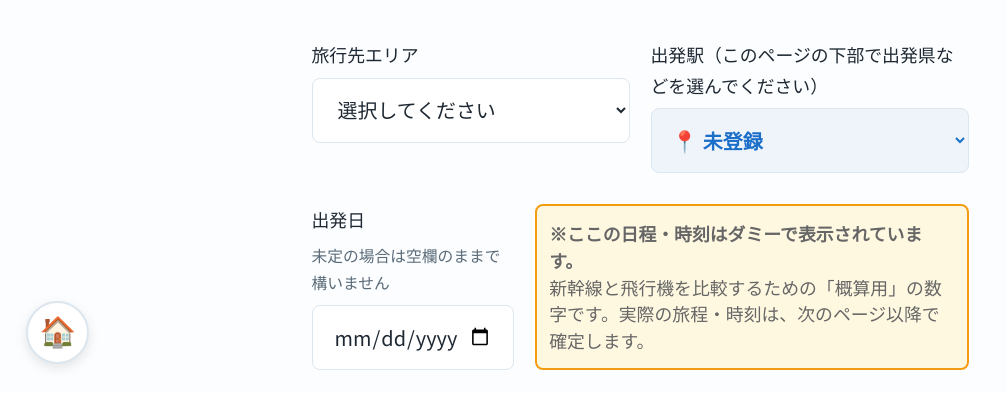
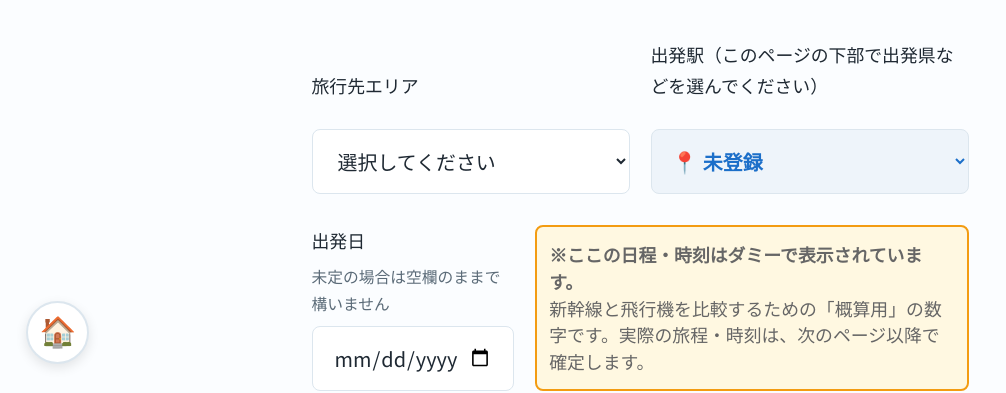
Before and after one commit to kimijimasan-lgtm/koharu_public, a plain HTML site: page index.html in a window 1280 px wide. Shown: the part 410-803 px from the top of the page, without its empty margins (0-1006 px from the left). Drawn offline with Linux system fonts and the light colour scheme; a web font is replaced by a local one.

Commit message:
fix: 出発駅・旅行先エリアのセレクトボックスの高さを揃える
Co-Authored-By: Claude Sonnet 5 <noreply@anthropic.com>
Claude-Session: https://claude.ai/code/session_01JWAeA5ZnvSSLon65pyC9YW

```diff
--- a/index.html
+++ b/index.html
@@ -54,10 +54,10 @@
       <form id="form-input">
         <!-- 公開版：自宅住所欄は削除（個人情報保護のため） -->
 
-        <div class="form-row" style="display: flex; gap: 1rem; align-items: flex-start; margin-bottom: 0.5rem;">
-          <div style="flex: 1;">
-            <label class="form-label" for="destination">旅行先エリア</label>
-            <select id="destination" class="form-input form-select" required style="cursor: pointer; appearance: auto;">
+        <div class="form-row" style="display: grid; grid-template-columns: 1fr 1fr; grid-template-rows: auto auto; column-gap: 1rem; margin-bottom: 0.5rem;">
+          <label class="form-label" for="destination" style="grid-column: 1; grid-row: 1; align-self: end;">旅行先エリア</label>
+          <label class="form-label" style="grid-column: 2; grid-row: 1; align-self: end;">出発駅（このページの下部で出発県などを選んでください）</label>
+          <select id="destination" class="form-input form-select" required style="grid-column: 1; grid-row: 2; cursor: pointer; appearance: auto;">
             <option value="" disabled selected>選択してください</option>
             <option value="札幌">北海道・札幌</option>
             <option value="函館">北海道・函館</option>
@@ -83,16 +83,12 @@
             <option value="根室">北海道・根室</option>
 
           </select>
-          </div>
-          <div style="flex: 1;">
-            <label class="form-label">出発駅（このページの下部で出発県などを選んでください）</label>
-            <div style="position: relative;">
+          <div style="grid-column: 2; grid-row: 2; position: relative;">
             <span style="position: absolute; left: 1rem; top: 50%; transform: translateY(-50%); pointer-events: none; z-index: 1;">📍</span>
             <select id="top-station-select" class="form-input" style="padding-left: 2.25rem; font-weight: bold; color: var(--color-primary); cursor: pointer; appearance: auto; background-color: var(--color-bg-sub);">
               <option value="" disabled selected>未登録</option>
               <option value="" disabled>↓お住まいの地域を画面下部で登録してください</option>
             </select>
-            </div>
           </div>
         </div>
         <div id="destination-info" style="margin-bottom: 1.5rem;"></div>
```
Lines whose indentation alone changed are shown as unchanged.
